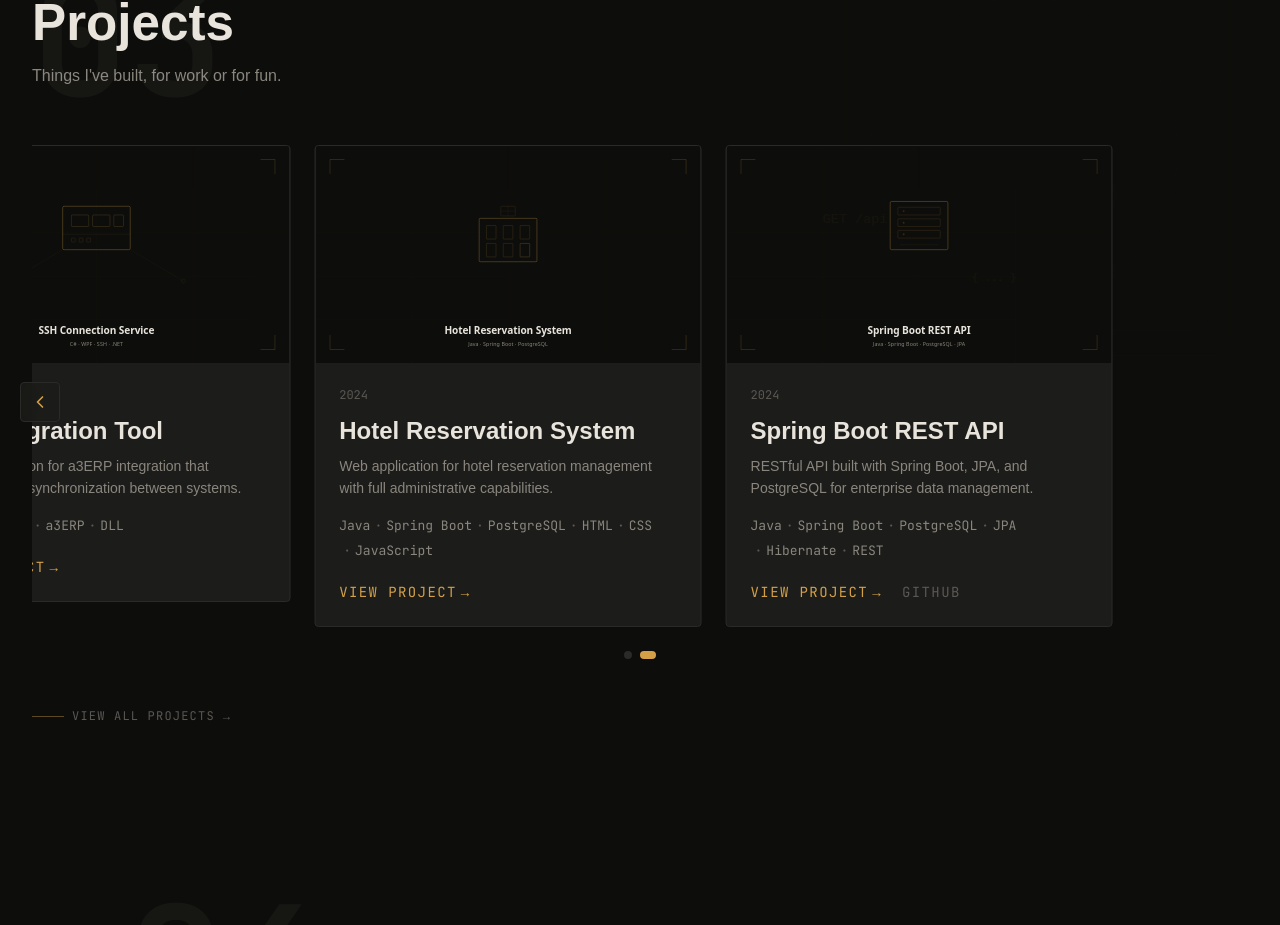
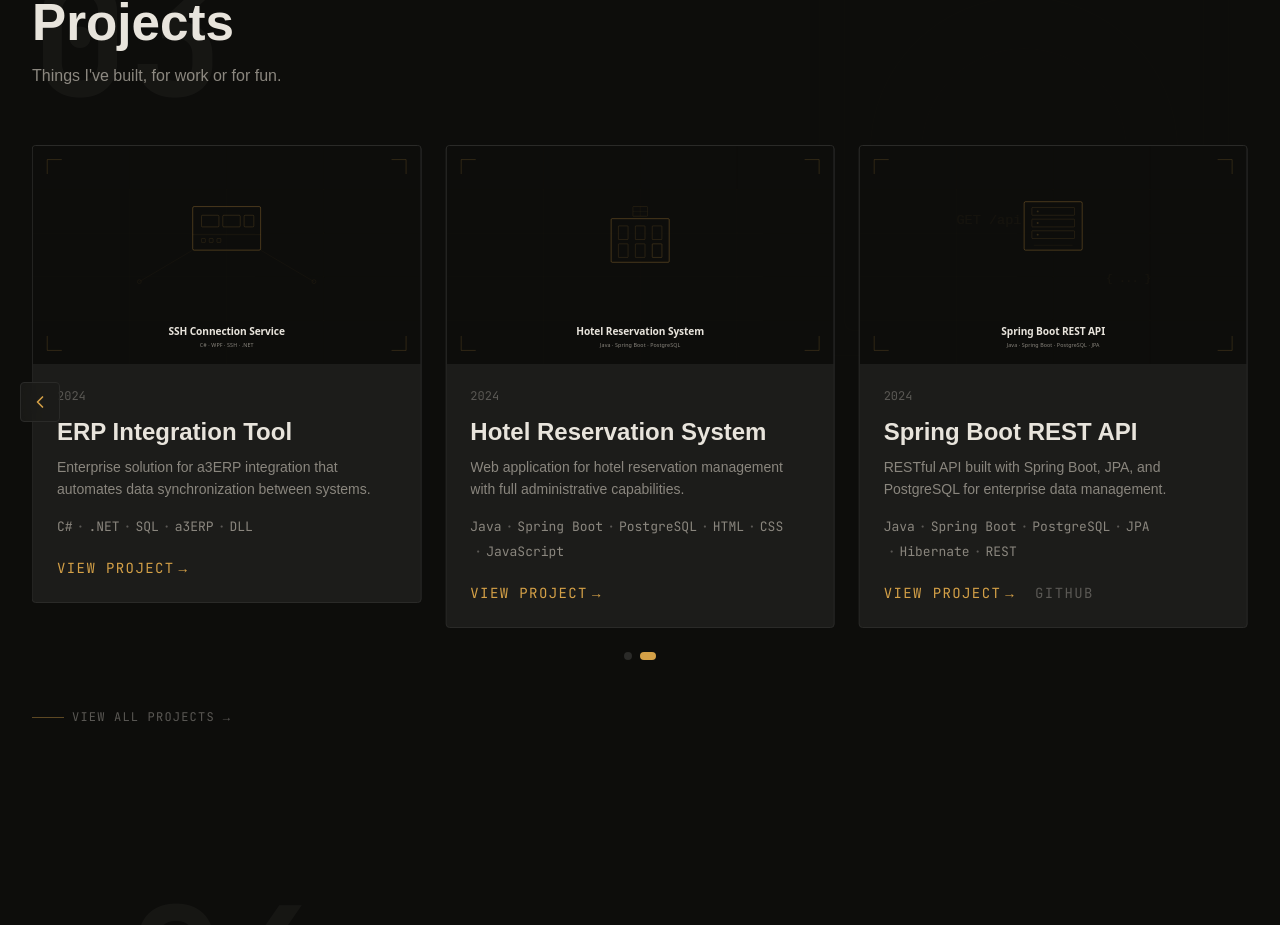
Before and after one commit to cesarAlameda/portfoliocsaralameda, a Next.js app: page /portfoliocsaralameda/en in a window 1280 px wide. Shown: the part 2351-3276 px from the top of the page. Built offline with nearby package versions, Linux system fonts and the light colour scheme.

Commit message:
fix: carousel translateX in pixels for correct mobile sliding

```diff
--- a/src/components/sections/ProjectsSection.tsx
+++ b/src/components/sections/ProjectsSection.tsx
@@ -20,6 +20,7 @@ export default function ProjectsSection({ projects }: Props) {
   const locale = useLocale() as "es" | "en";
 
   const sectionRef = useRef<HTMLDivElement>(null);
+  const viewportRef = useRef<HTMLDivElement>(null);
   const intervalRef = useRef<ReturnType<typeof setInterval> | null>(null);
 
   const [currentIndex, setCurrentIndex] = useState(0);
@@ -114,8 +115,23 @@ export default function ProjectsSection({ projects }: Props) {
     return () => observer.disconnect();
   }, []);
 
-  // ── Track translateX percentage ──
-  const translateX = -(currentIndex * (100 / visibleCount));
+    // ── Track translateX in pixels ──
+    const [viewportWidth, setViewportWidth] = useState(0);
+
+    useEffect(() => {
+      function updateWidth() {
+        if (viewportRef.current) {
+          setViewportWidth(viewportRef.current.getBoundingClientRect().width);
+        }
+      }
+      updateWidth();
+      window.addEventListener("resize", updateWidth);
+      return () => window.removeEventListener("resize", updateWidth);
+    }, [visibleCount]);
+
+    const gapPx = 24; // gap-6 = 1.5rem = 24px
+    const slideDistance = (viewportWidth + gapPx) / visibleCount;
+    const translateXpx = -(currentIndex * slideDistance);
 
   return (
     <section id="projects" className="py-24 px-4 sm:px-6 lg:px-8 relative overflow-hidden" ref={sectionRef}>
@@ -149,21 +165,20 @@ export default function ProjectsSection({ projects }: Props) {
           onMouseEnter={() => setIsHovering(true)}
           onMouseLeave={() => setIsHovering(false)}
         >
-          {/* Carousel viewport */}
-          <div className="overflow-hidden">
+                    {/* Carousel viewport */}
+          <div ref={viewportRef} className="overflow-hidden">
             <div
               className="flex gap-6"
               style={{
-                transform: `translateX(${translateX}%)`,
+                transform: `translateX(${translateXpx}px)`,
                 transition: "transform 0.4s ease-out",
-                width: `${(projects.length / visibleCount) * 100}%`,
               }}
             >
               {projects.map((project) => (
                 <div
                   key={project.slug}
-                  className="flex-shrink-0"
-                  style={{ width: `calc((100% - ${(projects.length - 1) * 1.5}rem) / ${projects.length})` }}
+                  className="flex-shrink-0 w-full min-w-0"
+                  style={{ width: visibleCount === 1 ? '100%' : `calc((100% - ${(visibleCount - 1) * 1.5}rem) / ${visibleCount})` }}
                 >
                   <ProjectCard project={project} locale={locale} />
                 </div>
```
Also changed, not shown: 1 other file (tests, documents, lock files or other folders).
